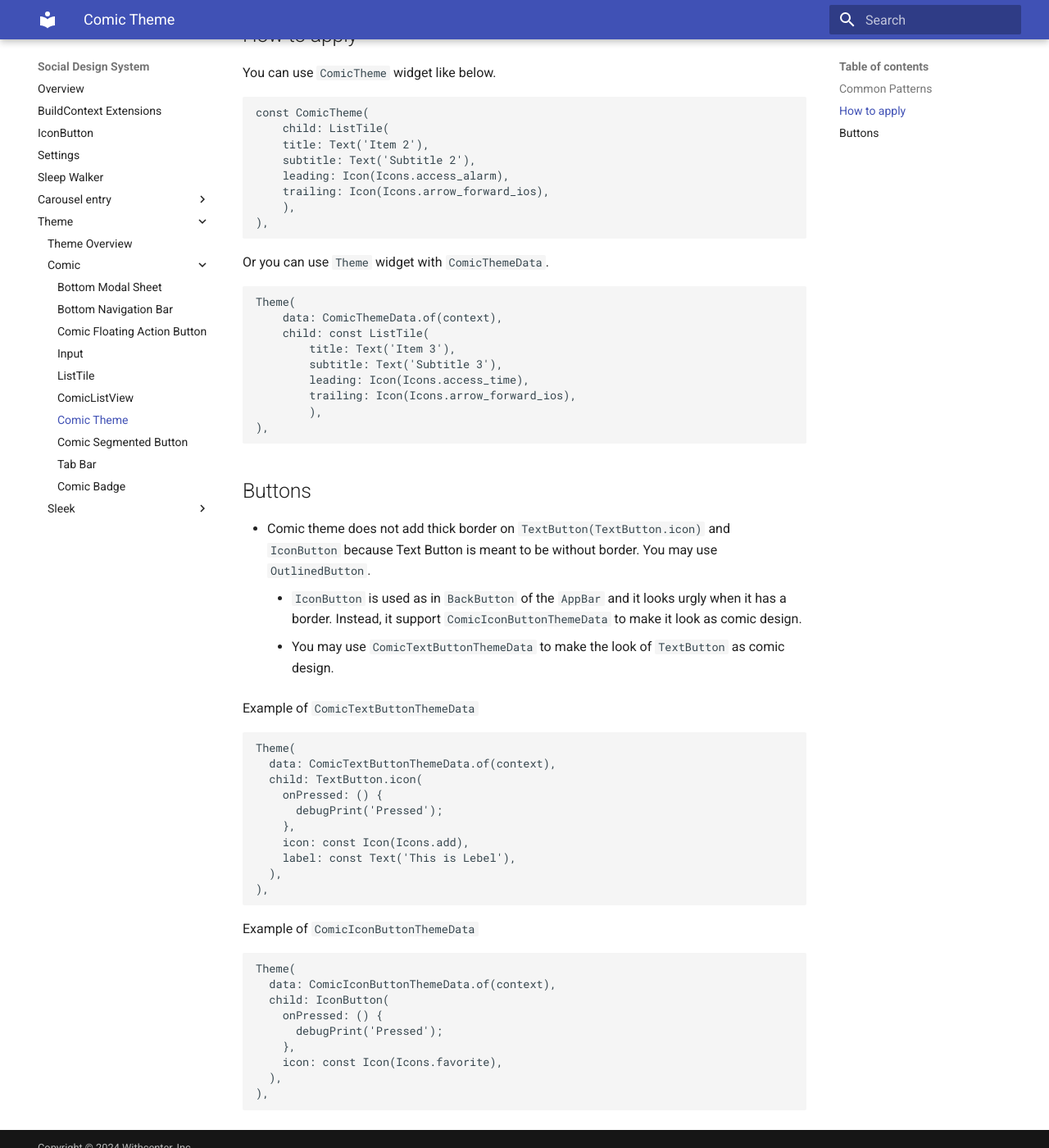
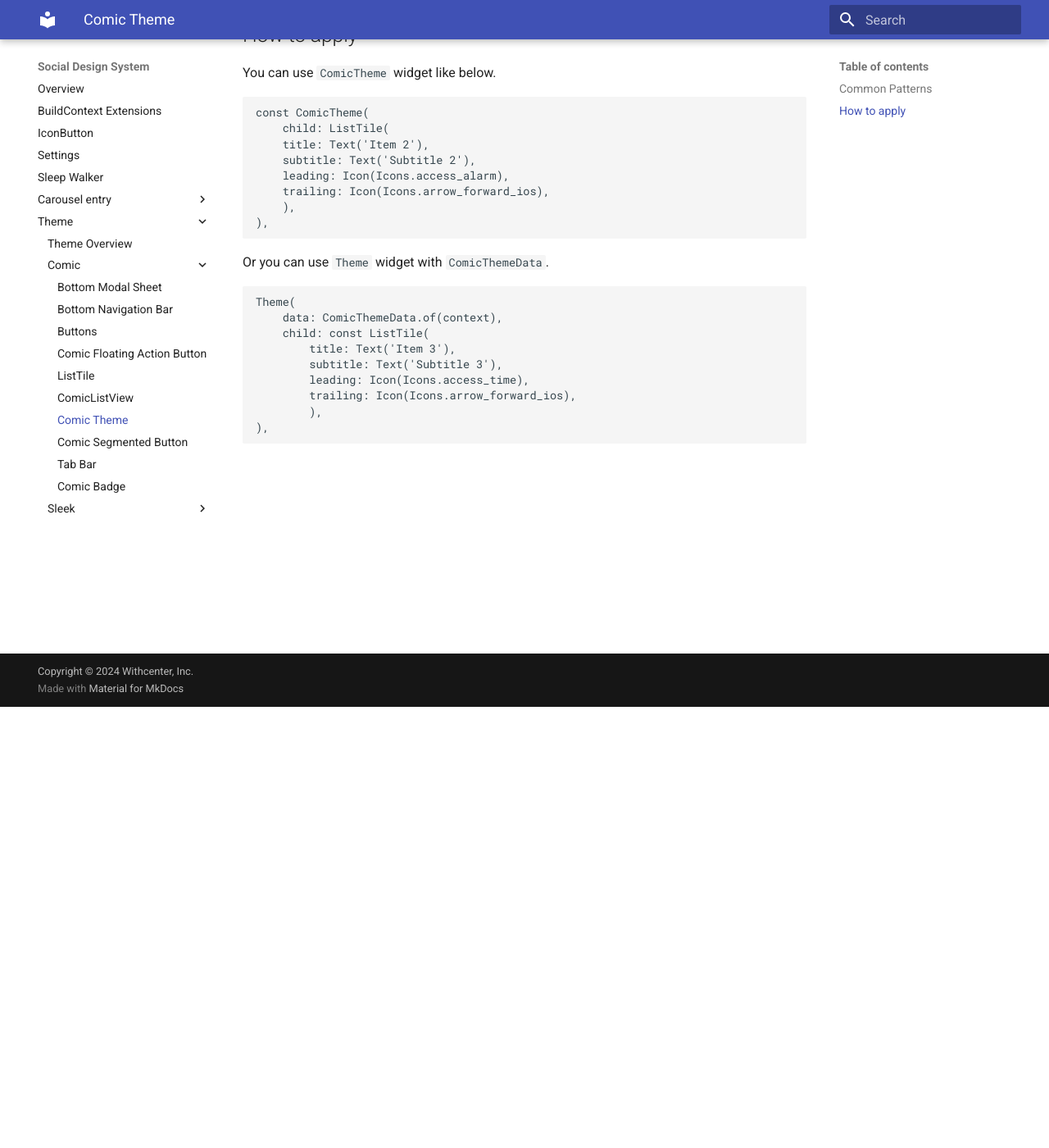
Before and after one commit to thruthesky/easy_design_system_backup_2024_09_24, an MkDocs documentation site: the page built from docs/theme/comic/comic.md, in a window 1280 px wide and 1400 px high, scrolled down 538 px. Shown: the whole window at 82% size. Built offline with MkDocs 1.6.1 and Material for MkDocs 9.7.7, drawn with Linux system fonts in a browser that asks for light colours.

````diff
--- a/docs/theme/comic/comic.md
+++ b/docs/theme/comic/comic.md
@@ -43,41 +43,3 @@
         ),
 ),
 ```
-
-
-## Buttons
-
-- Comic theme does not add thick border on `TextButton(TextButton.icon)` and `IconButton` because Text Button is meant to be without border. You may use `OutlinedButton`.
-    - `IconButton` is used as in `BackButton` of the `AppBar` and it looks urgly when it has a border. Instead, it support `ComicIconButtonThemeData` to make it look as comic design.
-    - You may use `ComicTextButtonThemeData` to make the look of `TextButton` as comic design.
-
-
-Example of `ComicTextButtonThemeData`
-
-```dart
-Theme(
-  data: ComicTextButtonThemeData.of(context),
-  child: TextButton.icon(
-    onPressed: () {
-      debugPrint('Pressed');
-    },
-    icon: const Icon(Icons.add),
-    label: const Text('This is Lebel'),
-  ),
-),
-```
-
-
-Example of `ComicIconButtonThemeData`
-
-```dart
-Theme(
-  data: ComicIconButtonThemeData.of(context),
-  child: IconButton(
-    onPressed: () {
-      debugPrint('Pressed');
-    },
-    icon: const Icon(Icons.favorite),
-  ),
-),
-```
````
Also changed, not shown: README.md (+9 -3 lines), docs/index.md (+16 -4 lines), docs/theme/comic/comic.button.md (added, +36 -0 lines), docs/theme/comic/comic.input.md (deleted, +0 -33 lines), docs/images/comic.icon_button.jpg (added), docs/images/sleek.icon_button.jpg (added), 1 other file.
